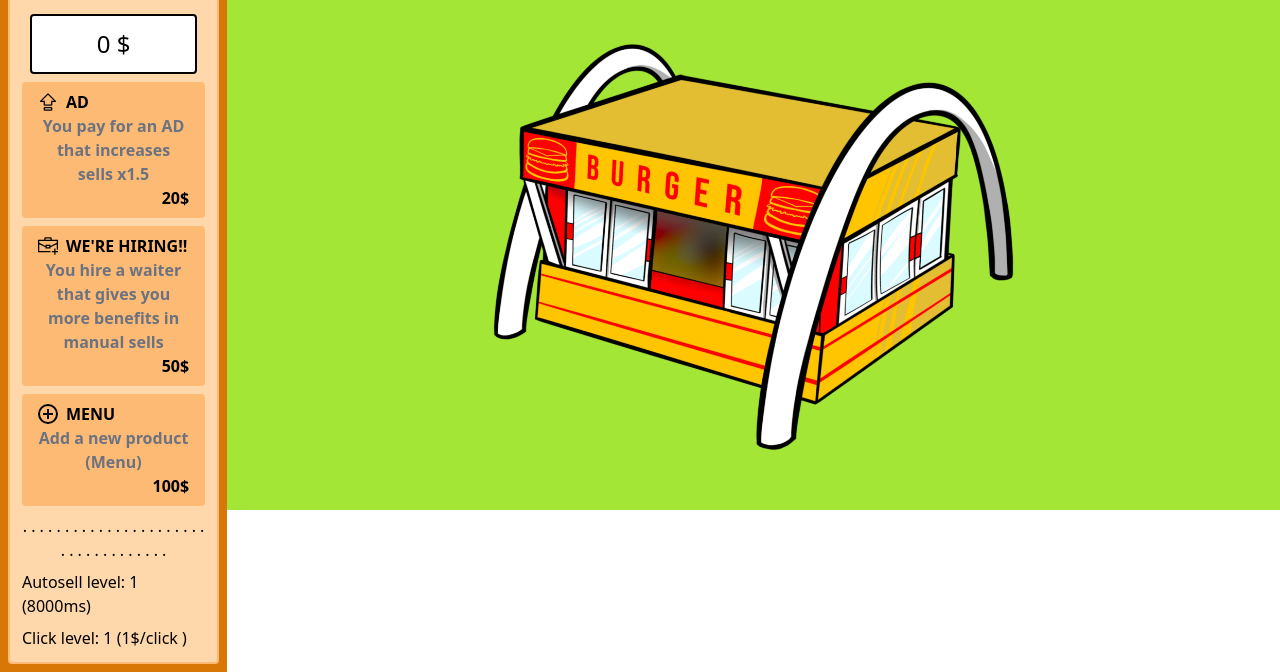
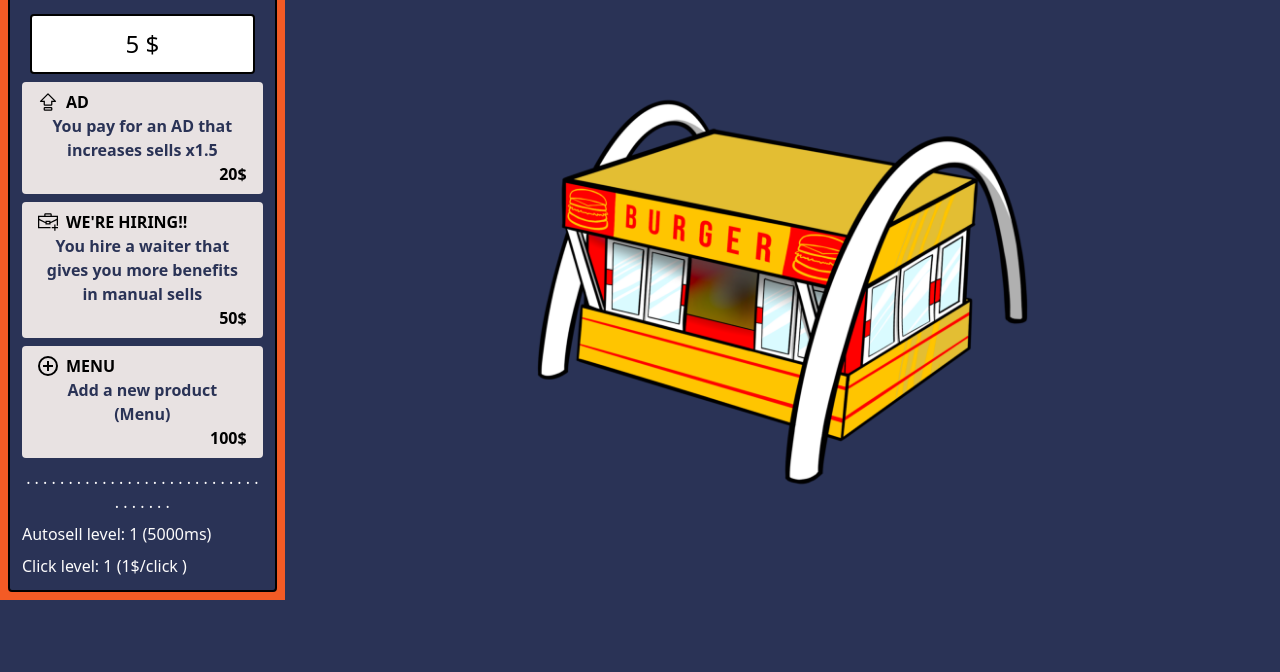
Before and after one commit to AntonioJCLDev/tycoon, a website: page index.html in a window 1280 px wide. Shown: the part 192-864 px from the top of the page. After the commit the page ends 800 px from the top, so only its background shows below. Drawn offline with nearby package versions, Linux system fonts and the light colour scheme.

Commit message:
pre-sidebar

```diff
--- a/index.html
+++ b/index.html
@@ -11,55 +11,53 @@
       .failure {
         background: linear-gradient(to right, #b00028, #910021);
       }
-
       .success {
         background: linear-gradient(to right, #00b09b, #96c93d)
       }
-
     </style>
   </head>
-  <body class="overflow-hidden">
-    <header class="bg-slate-600 w-full flex justify-center">
-      <img class="h-44 cursor-pointer" src="images/logo.webp" alt="" />
+  <body class="overflow-hidden bg-body">
+    <header class="bg-header w-full flex justify-center">
+      <img class=" p-3 h-44 cursor-pointer" src="images/logo-lines.webp" alt="" />
     </header>
     <section class="flex max-w-full">
-        <section class="bg-amber-600 w-1/3 p-2 max-h-full">
-            <section class="justify-start p-3 bg-orange-200 border-solid border-orange-300 border-2 w-full rounded h-full">
+        <section class="bg-header p-2">
+            <section class="justify-start p-3 bg-body border-solid border-2 w-full rounded">
                 <section class="bg-white rounded p-2 m-2 border-solid border-black border-2">
                     <p class="p-1 text-center text-2xl"><span id="current-money"></span> $</p>
                 </section>
                 <section class="flex flex-col gap-2">
-                    <button class="btns w-full bg-orange-300 hover:bg-orange-400 text-black font-bold py-2 px-4 rounded" onclick="speedUp()" id="x2">
+                    <button class="btns w-full bg-gray hover:bg-kindaWhite text-black font-bold py-2 px-4 rounded" onclick="speedUp()" id="x2">
                         <section class="flex items-center">
                             <img class="w-5 h-5 mr-2" src="images/upgrade.svg" alt="upgrade"/>
                             <h2 class="text-center">AD</h2>
                         </section>
-                        <p class="text-gray-500">You pay for an AD that increases sells x1.5</p>
+                        <p class="text-body">You pay for an AD that increases sells x1.5</p>
                         <p class="flex justify-end"><span id="upgrade-auto"></span> $</p>
                     </button>
-                    <button class="btns w-full bg-orange-300 hover:bg-orange-400 text-black font-bold py-2 px-4 rounded" onclick="upgradeClick()" id="">
+                    <button class="btns w-full bg-gray hover:bg-kindaWhite text-black font-bold py-2 px-4 rounded" onclick="upgradeClick()" id="">
                         <section class="flex items-center">
                             <img class="w-5 h-5 mr-2" src="images/add-work.svg" alt="upgrade"/>
                             <h2 class="text-center">WE'RE HIRING!!</h2>
                         </section>
-                        <p class="text-gray-500">You hire a waiter that gives you more benefits in manual sells</p>
+                        <p class="text-body">You hire a waiter that gives you more benefits in manual sells</p>
                         <p class="flex justify-end"><span id="upgrade-click"></span> $</p>
                     </button>
-                    <button class="btns w-full bg-orange-300 hover:bg-orange-400 text-black font-bold py-2 px-4 rounded" onclick="addMenu()" id="">
+                    <button class="btns w-full bg-gray hover:bg-kindaWhite text-black font-bold py-2 px-4 rounded" onclick="addMenu()" id="">
                         <section class="flex items-center">
                             <img class="w-5 h-5 mr-2" src="images/add-outline.svg" alt="upgrade"/>
                             <h2 class="text-center">MENU</h2>
                         </section>
-                        <p class="text-gray-500">Add a new product (Menu)</p>
+                        <p class="text-body">Add a new product (Menu)</p>
                         <p class="flex justify-end"><span id="add-menu"></span> $</p>
                     </button>
-                    <p class="text-center">. . . . . . . . . . . . . . . . . . . . . . . . . . . . . . . . . . .</p>
-                    <p>Autosell level: <span id="level"></span> (<span id="ms"></span>ms)</p>
-                    <p>Click level: <span id="click-level"></span> (<span id="per-click"></span>$/click )</p>
+                    <p class="text-center text-kindaWhite">. . . . . . . . . . . . . . . . . . . . . . . . . . . . . . . . . . .</p>
+                    <p class="text-kindaWhite">Autosell level: <span id="level"></span> (<span id="ms"></span>ms)</p>
+                    <p class="text-kindaWhite">Click level: <span id="click-level"></span> (<span id="per-click"></span>$/click )</p>
                 </section>
             </section>
         </section>
-      <section class="bg-lime-400 h-full flex flex-col items-center justify-center">
+      <section class="grid place-items-center">
         <img class="cursor-pointer clip-path-shop w-1/2 hover:scale-105 hover:ease-in duration-200" src="./images/shop.webp" alt="" onclick="manualSells()"/>
       </section>
     </section>
--- a/index.js
+++ b/index.js
@@ -7,7 +7,7 @@ const level = document.querySelector('#level')
 const ms = document.querySelector('#ms')
 const clickLevel = document.querySelector('#click-level')
 const perClick = document.querySelector('#per-click')
-let speedBuy = 8000
+let speedBuy = 5000
 let currentMoney = 0
 let pricemenu = 100
 let priceSpeed = 20
@@ -57,10 +57,10 @@ function upgradeClick() {
         clickSpan.innerHTML = priceClick
         clickLevel.innerHTML = clickLvl
         perClick.innerHTML = cashClick
-        notification("Has mejorado los clicks!!", "success")
+        notification("Clicks upgraded!!", "success")
     }
     else {
-        notification("No tienes dinero suficiente!", "failure")
+        notification("You don't have money enough", "failure")
     }
 }
 
@@ -83,10 +83,10 @@ function speedUp() {
         level.innerHTML = speedLevel
         ms.innerHTML = Math.floor(speedBuy)
         interval = setInterval(autoSell, speedBuy);
-        notification("Has mejorado la velocidad de las ventas automáticas!!", "success")
+        notification("Auto-sells upgraded!!", "success")
     }
     else {
-        notification("No tienes dinero suficiente!", "failure")
+        notification("You don't have money enough", "failure")
     }
 }
 
@@ -120,10 +120,10 @@ function getPrice() {
         productPrice = soda.price
         console.log("Soda");
     }
-    else if (randomPrice == 3) {
+    /* else if (randomPrice == 3) {
         productPrice = menu.price
         console.log("Menu")
-    }
+    } */
     console.log(productPrice)
 };
 
--- a/tailwind.config.js
+++ b/tailwind.config.js
@@ -2,10 +2,12 @@
 module.exports = {
   content: ["./*.{html,js}"],
   theme: {
-    extend: {
-      backgroundImage: {
-        'landscape': "url('/images/landscape.webp"
-      }
+    colors: {
+      white:'#ffff',
+      body:'#2a3356',
+      header:'#f35b25',
+      kindaWhite:'#fdfcfc',
+      gray:'#e8e2e2',
     },
   },
   plugins: [],
```
Also changed, not shown: dist/output.css, images/logo-lines.webp (added).
